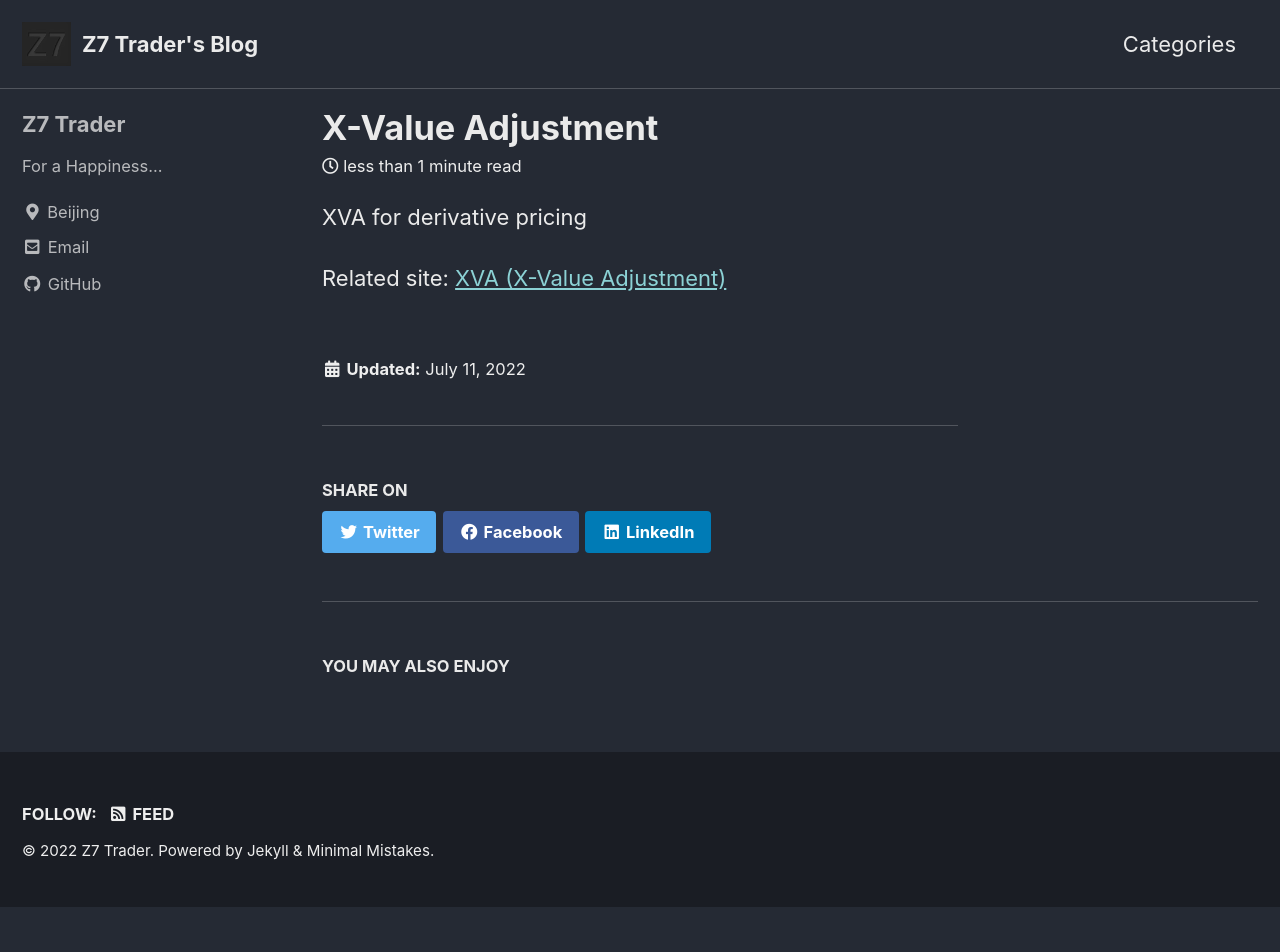
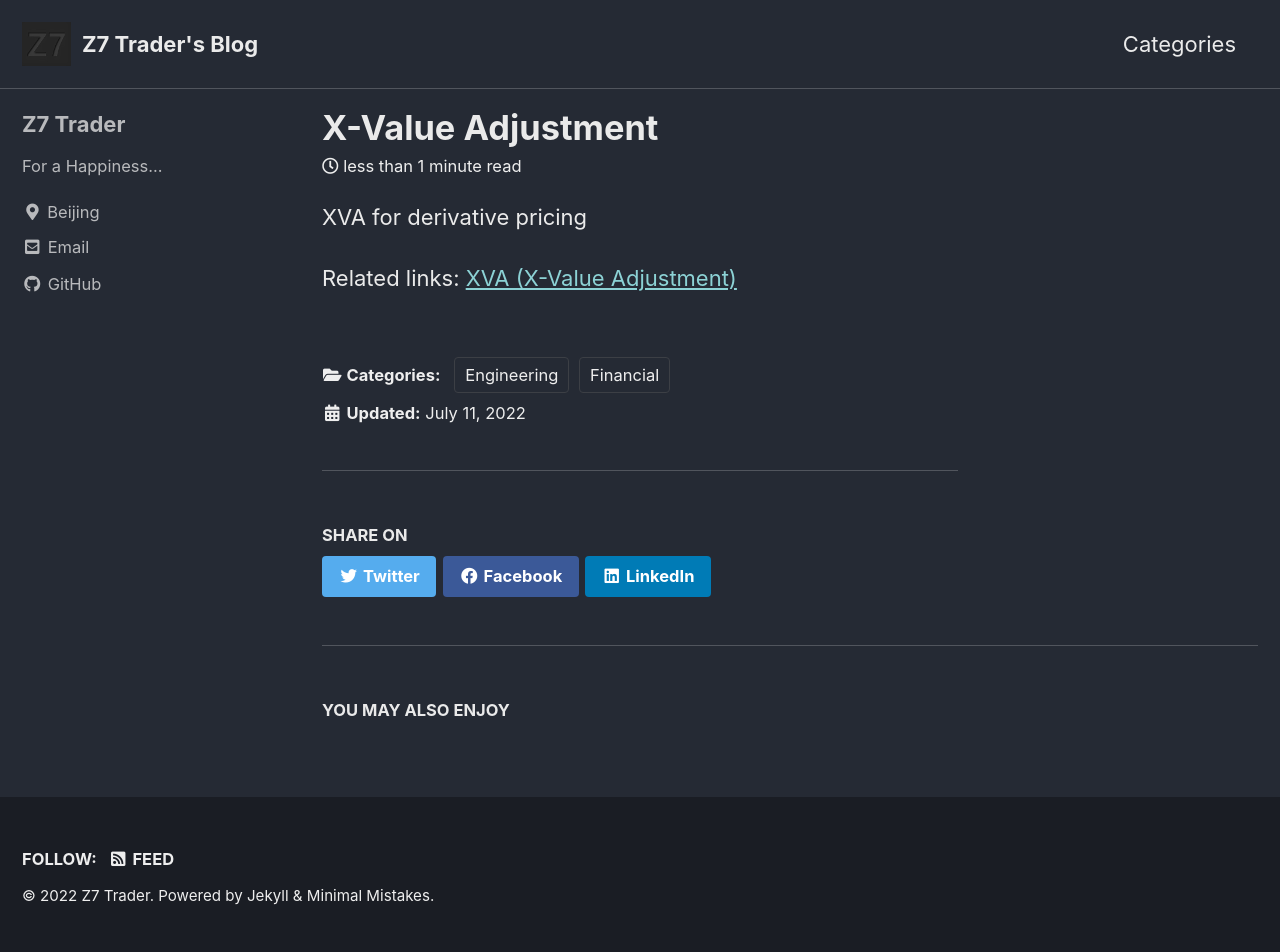
Before and after one commit to Z7Trader/z7trader.github.com, a Jekyll site: the page built from _posts/fe/2022-07-11-x-value-adjustment.md, in a window 1280 px wide. Built offline with Jekyll 4.4.1, drawn with Linux system fonts in a browser that asks for light colours; cached includes are drawn as plain includes; before the commit the page ends 907 px from its top, so only the background shows below that.

Commit message:
category

```diff
--- a/_posts/fe/2022-07-11-x-value-adjustment.md
+++ b/_posts/fe/2022-07-11-x-value-adjustment.md
@@ -1,7 +1,8 @@
 ---
 title: X-Value Adjustment
+categories: Financial Engineering
 ---
 
 XVA for derivative pricing
 
-Related site: [XVA (X-Value Adjustment)](http://corporatefinanceinstitute.com/resources/knowledge/valuation/xva-x-value-adjustment/)
+Related links: [XVA (X-Value Adjustment)](http://corporatefinanceinstitute.com/resources/knowledge/valuation/xva-x-value-adjustment/)
```
